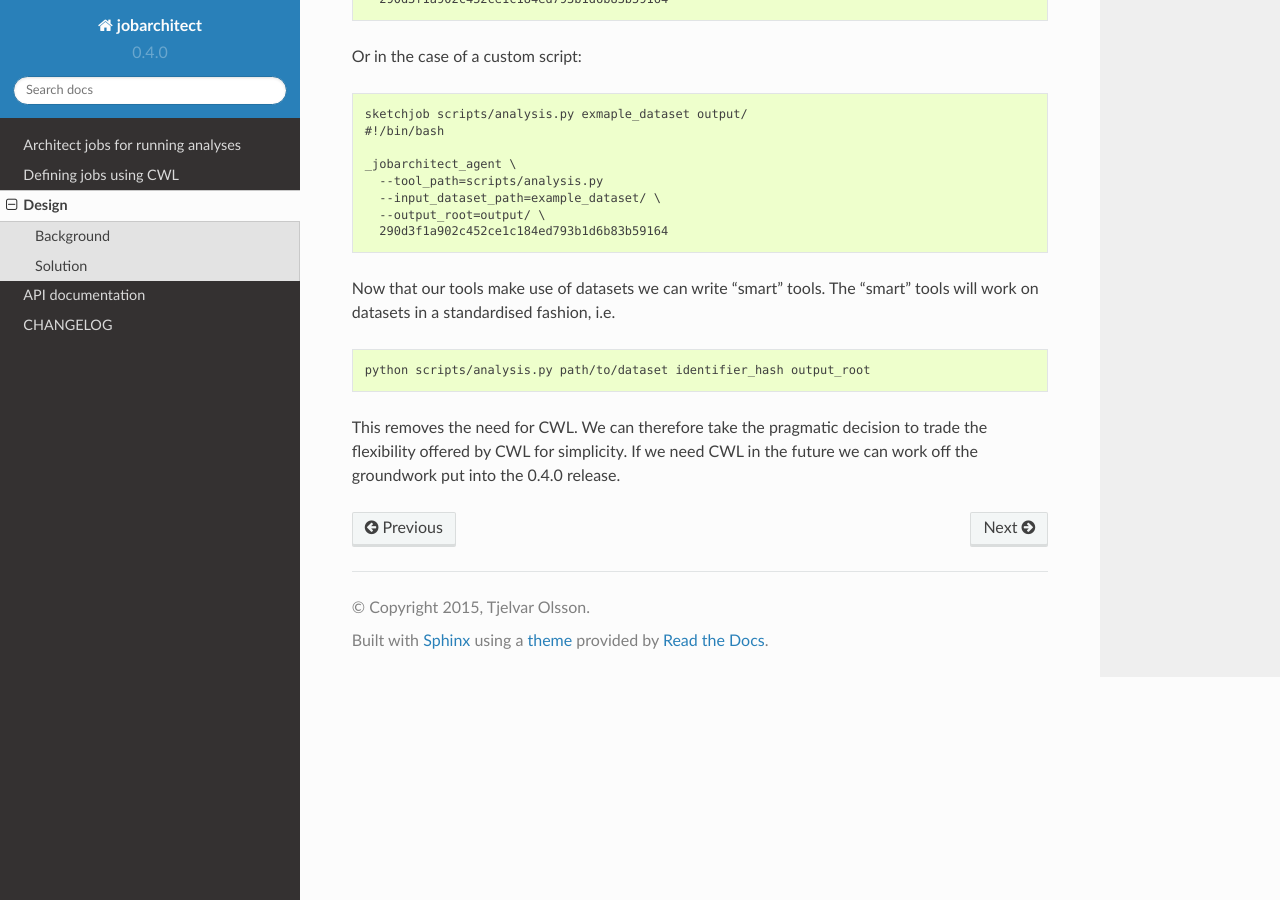
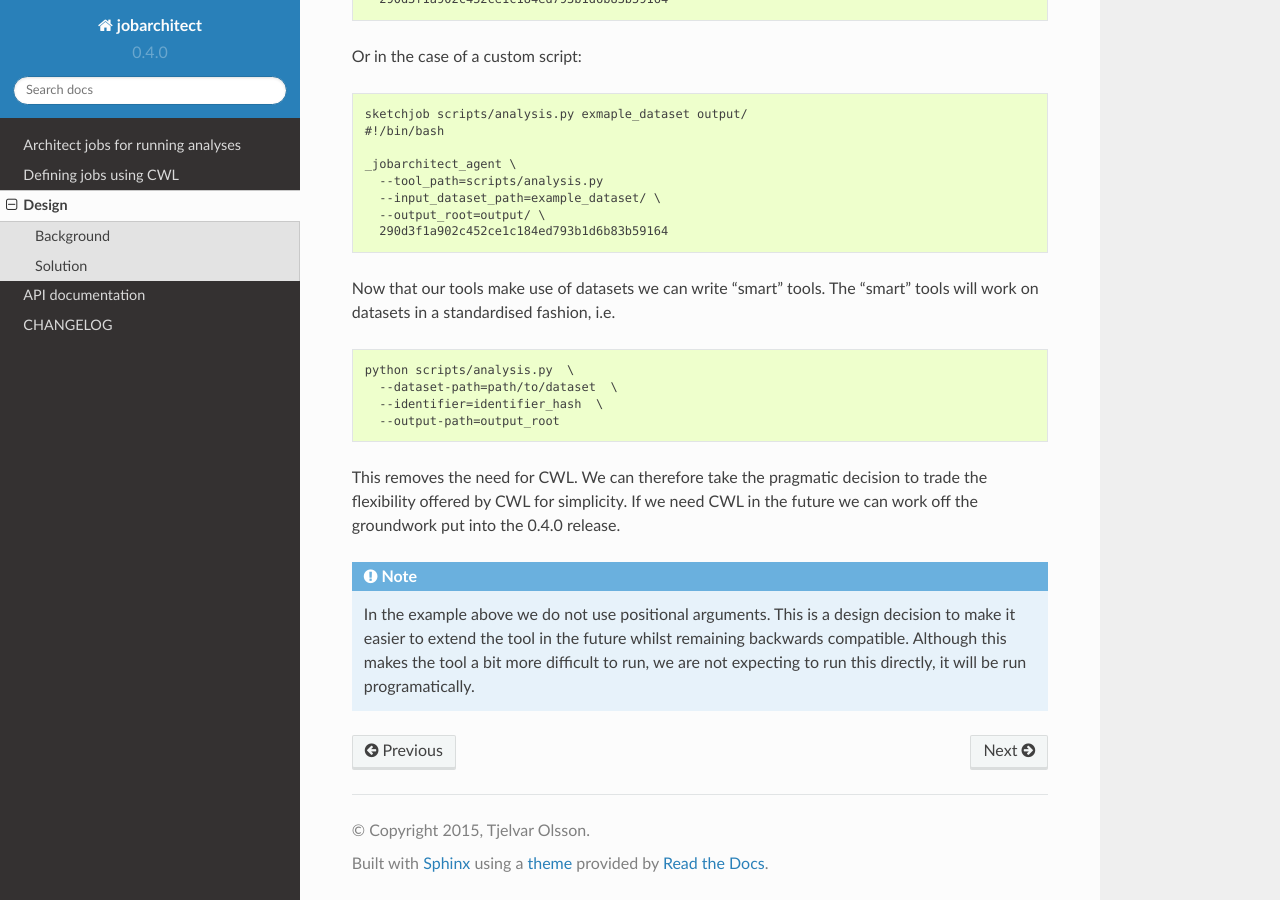
Before and after one commit to JIC-CSB/jobarchitect, a Sphinx documentation site: the page built from docs/source/design.rst, in a window 1280 px wide and 900 px high, scrolled down 1615 px. Built offline with Sphinx 7.4.7 and the Read the Docs theme 2.0.0, drawn with Linux system fonts in a browser that asks for light colours.

Commit message:
Document decision to force "smart" analysis tools not to use positional arguments

```diff
--- a/docs/source/design.rst
+++ b/docs/source/design.rst
@@ -96,8 +96,17 @@ i.e.
 
 .. code-block:: none
 
-    python scripts/analysis.py path/to/dataset identifier_hash output_root
+    python scripts/analysis.py  \
+      --dataset-path=path/to/dataset  \
+      --identifier=identifier_hash  \
+      --output-path=output_root
 
 This removes the need for CWL.  We can therefore take the pragmatic decision to
 trade the flexibility offered by CWL for simplicity. If we need CWL in the future
 we can work off the groundwork put into the 0.4.0 release.
+
+.. note:: In the example above we do not use positional arguments.
+          This is a design decision to make it easier to extend the tool in the
+          future whilst remaining backwards compatible. Although this makes the
+          tool a bit more difficult to run, we are not expecting to run this
+          directly, it will be run programatically.
```
